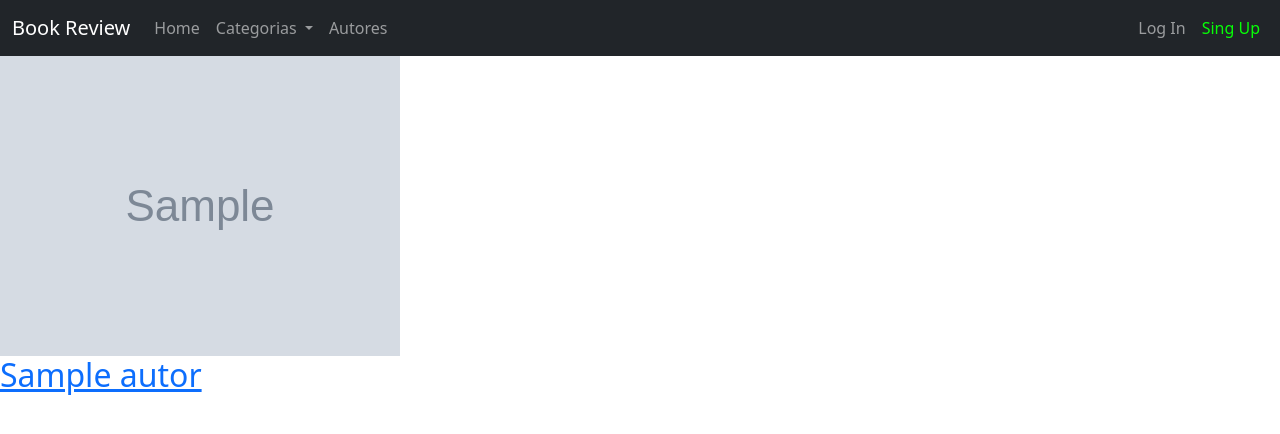
After one commit to kevincardenas18/ratingCore_Django, a Django app: page /autor/ in a window 1280 px wide. The commit adds this page. Shown: the top 434 px of the page. Run offline with Django 4.2, Linux system fonts and the light colour scheme; tables that the repository leaves empty hold one stand-in row (values such as "Sample post"); grey boxes marked "Sample" are stand-in pictures.

Commit message:
Update base.html

```diff
--- /dev/null
+++ b/book_reviews/templates/autor.html
@@ -0,0 +1,24 @@
+{% extends 'base.html' %}
+
+{% block title %} Autores {% endblock %}
+
+{% block content %}
+
+{% for autor in autores %}
+  <div class="autor">
+    <div class="foto">
+      <a href="{% url 'detalle_autor' autor_id=autor.id %}">
+        <img src="{{ autor.foto }}" alt="{{ autor.nombre }}">
+      </a>
+    </div>
+    <div class="detalles-autor">
+      <h2>
+        <a href="{% url 'detalle_autor' autor_id=autor.id %}">
+          {{ autor.nombre }}
+        </a>
+      </h2>
+    </div>
+  </div>
+{% endfor %}
+
+{% endblock %}
--- a/book_reviews/templates/base.html
+++ b/book_reviews/templates/base.html
@@ -18,11 +18,24 @@
             <span class="navbar-toggler-icon"></span>
           </button>
           <div class="collapse navbar-collapse" id="navbarNav">
-            <ul class="navbar-nav">
+            <ul class="navbar-nav me-auto mb-2 mb-lg-0">
                 <li class="nav-item">
                     <a class="nav-link" href="/">Home</a>
                 </li>
-                {% if user.is_authenticated %}
+                <li class="nav-item dropdown">
+                    <a class="nav-link dropdown-toggle" href="#" role="button" data-bs-toggle="dropdown" aria-expanded="false">
+                      Categorias
+                    </a>
+                    <ul class="dropdown-menu">
+                      <li><a class="dropdown-item" href="#">Action</a></li>
+                      <li><a class="dropdown-item" href="#">Another action</a></li>
+                      <li><a class="dropdown-item" href="#">Something else here</a></li>
+                    </ul>
+                </li>
+                <li class="nav-item">
+                    <a class="nav-link" href="/autor">Autores</a>
+                </li>
+                <!-- {% if user.is_authenticated %}
                 <li class="nav-item">
                     <a class="nav-link" href="/profile/{{user.id}}">Perfil</a>
                 </li>
@@ -44,6 +57,32 @@
                 <li class="nav-item">
                     <a class="nav-link" href="/login">Log In</a>
                 </li>
+                {% endif %}               -->
+            </ul>
+            <ul class="navbar-nav">
+                {% if user.is_authenticated %}
+                <li class="nav-item dropdown">
+                    <a class="nav-link dropdown-toggle" href="#" role="button" data-bs-toggle="dropdown" aria-expanded="false">
+                        {{user.username}}
+                    </a>
+                    <ul class="dropdown-menu">
+                      <li><a class="dropdown-item" href="/profile/{{user.id}}">Perfil</a></li>
+                      {% if user.is_superuser %}
+                      <li><a class="dropdown-item" href="/administrador">Administración</a></li>
+                      {% endif %}
+                      <li><a class="dropdown-item" href="/logout">Logout</a></a></li>
+                    </ul>
+                </li>
+                <li class="nav-item">
+                    <a class="nav-link" href="/logout" style="color: red;">Logout</a>
+                </li>
+                {% else %}
+                <li class="nav-item">
+                    <a class="nav-link" href="/login">Log In</a>
+                </li>
+                <li class="nav-item">
+                    <a class="nav-link" href="/singup" style="color: rgb(7, 255, 7);">Sing Up</a>
+                </li>
                 {% endif %}
             </ul>
           </div>
--- a/book_reviews/views.py
+++ b/book_reviews/views.py
@@ -88,6 +88,10 @@ def successfull(request):
 def administrador(request):
     return render(request, 'administrador.html')
 
+def autor(request):
+    autores = Autor.objects.all()
+    return render(request, 'autor.html', {'autores': autores})
+
 def detalle_libro(request, libro_id):
     libro = get_object_or_404(Libro, pk=libro_id)
     return render(request, 'detalle_libro.html', {'libro': libro})
--- a/ratingCore_Django/settings.py
+++ b/ratingCore_Django/settings.py
@@ -122,8 +122,6 @@ USE_TZ = True
 
 STATIC_URL = 'static/'
 
-STATIC_ROOT = BASE_DIR / "staticfiles"
-
 LOGIN_URL = '/login'
 
 # Default primary key field type
--- a/ratingCore_Django/urls.py
+++ b/ratingCore_Django/urls.py
@@ -29,6 +29,7 @@ urlpatterns = [
     path('successfull', views.successfull, name = 'successfull'),
     path('profile/deleteUser/<int:user_id>', views.deleteUser),
     path('administrador/', views.administrador, name = 'administrador'),
+    path('autor/', views.autor, name='autor'),
     path('libro/<int:libro_id>/', views.detalle_libro, name='detalle_libro'),
     path('autor/<int:autor_id>/', views.detalle_autor, name='detalle_autor'),
 ]
```
Also changed, not shown: book_reviews/static/css/styles.css (deleted, +0 -27 lines).
